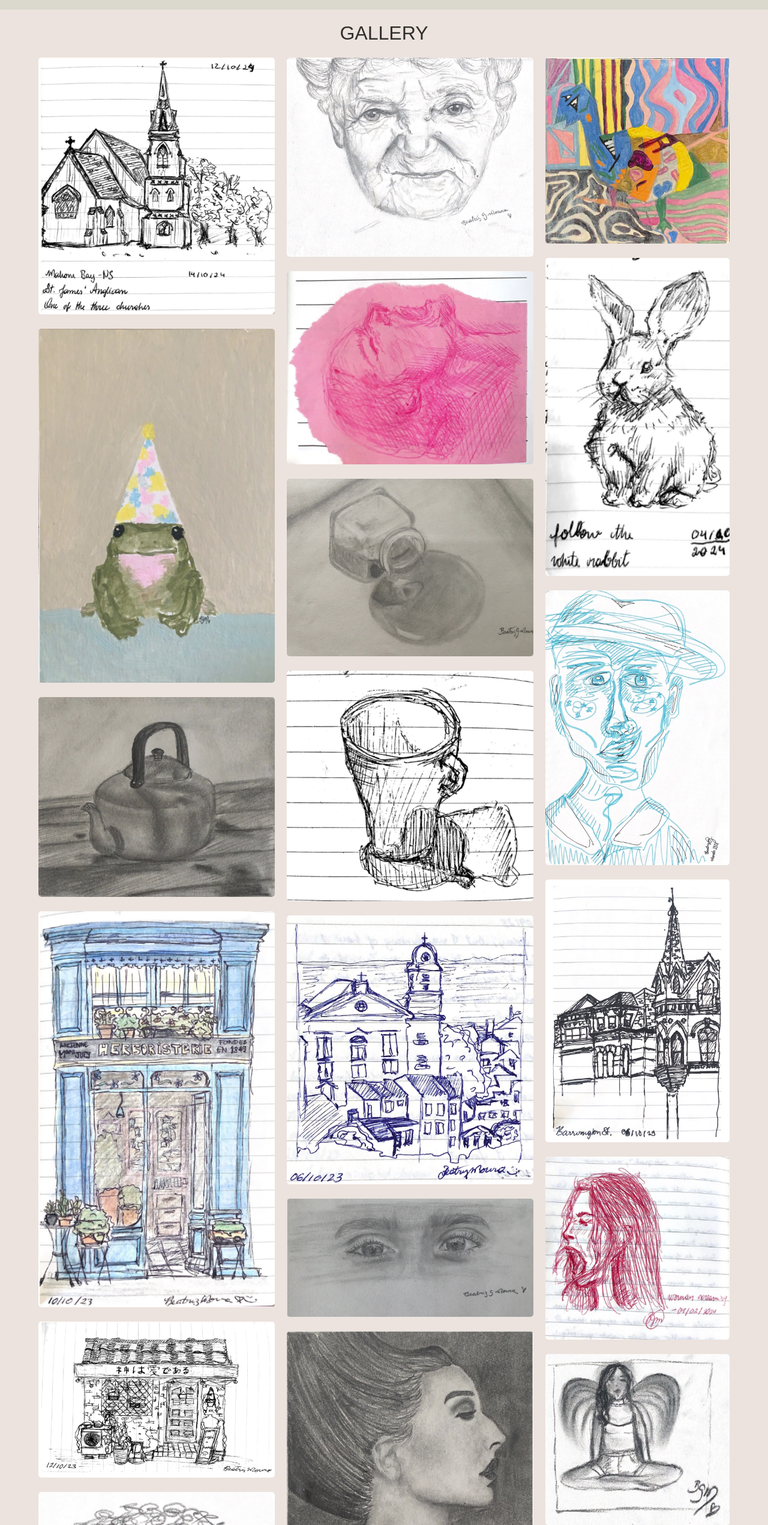
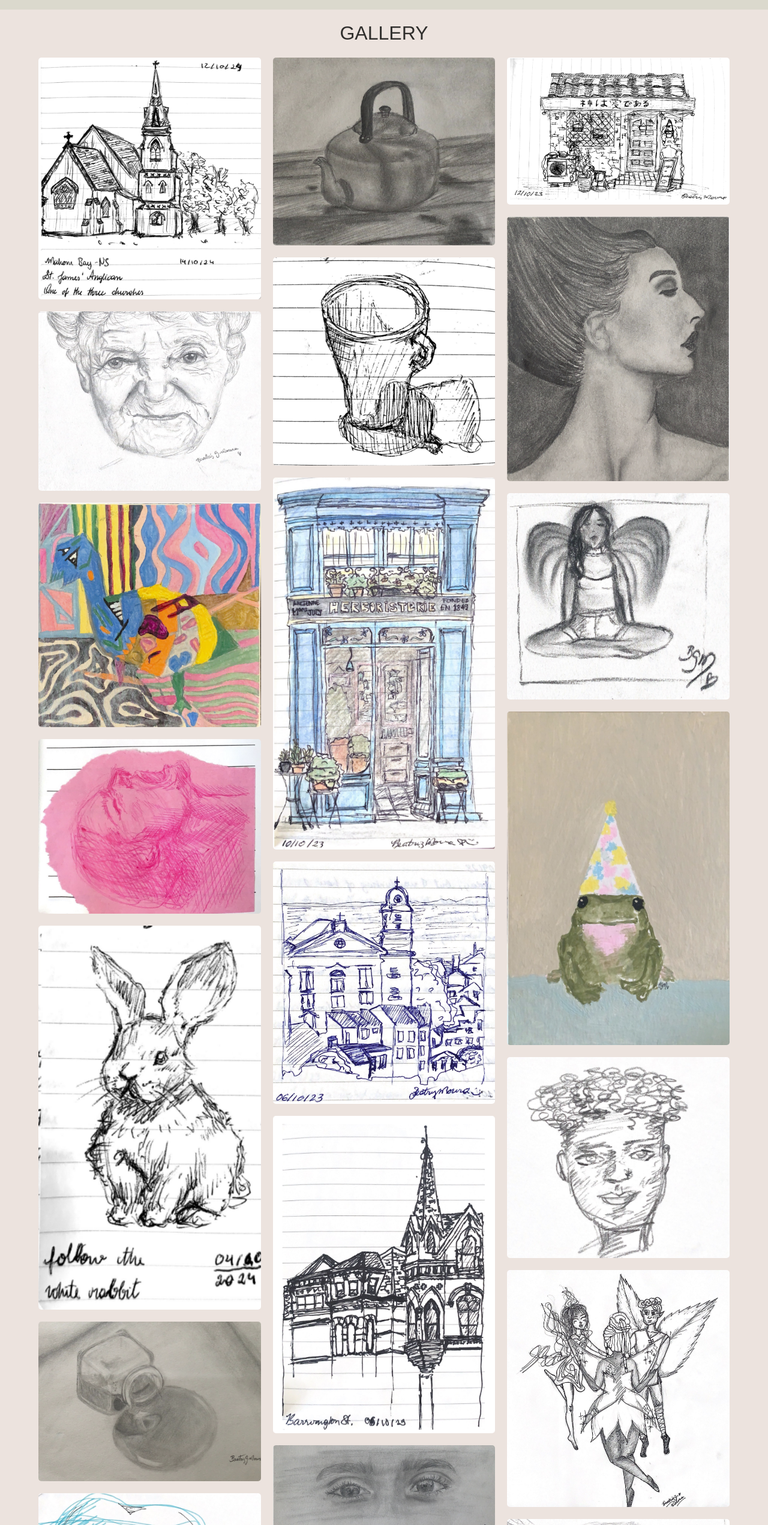
Before and after one commit to gonmbea/eden, a React (Create React App) app: page /Art in a window 1280 px wide. Shown: the part 64-2606 px from the top of the page at 60% size. Built offline with nearby package versions, Linux system fonts and the light colour scheme; a web font is replaced by a local one.

Commit message:
refactor: better display of artWorks in gallery using an array and masonry inspired layout

```diff
--- a/src/App.js
+++ b/src/App.js
@@ -6,7 +6,7 @@ import NavBar from './Components/NavBar';
 import Hero from './Components/Hero';
 import AboutMe from './Pages/AboutMe';
 import Creations from './Components/Creations';
-import Wip from './Components/Wip';
+import Wip from './Pages/Wip';
 
 import Contact from './Components/Contact';
 import Art from './Pages/Art';
--- a/src/Components/Wip.js
+++ /dev/null
@@ -1,19 +0,0 @@
-import React from 'react';
-import { useTranslation } from 'react-i18next';
-import '../Scss/_wip.scss';
-
-function Wip() {
-    const { t } = useTranslation("WIP")
-    return(
-        <div className='wip-container'>
-            <h1>{t("title")}</h1>
-            <p>{t("text")}</p>
-            <p>{t("subtext")}</p>
-        </div>
-
-
-    );
-
-}
-
-export default Wip;
--- a/src/Pages/Art.js
+++ b/src/Pages/Art.js
@@ -32,84 +32,40 @@ function Art() {
 
     const { t } = useTranslation("Art");
 
+    const artWork = [
+        stJamesAnglican,
+        idosa,
+        cubismChicken,
+        pinkScream,
+        whieRabit,
+        mel,
+        homemAzul,
+        bule,
+        mug,
+        blueShop,
+        oldCity,
+        barringtonSt,
+        olhos,
+        womanScreaming,
+        casaJp,
+        perfil,
+        selfPortrait,
+        birthdayFrog,
+        trunkGuy,
+        gardenFaeries,
+        bebe
+    ];
+
     return (
         <div className="art-container">
             <h1>{t("title")}</h1>
 
-            {/* Three Collumns, with 9 images each */}
             <div className="art-gallery">
-                {/* Collumn 1 */}
-                <div className="collumn">
-                    <div className="photo">
-                        <img src={stJamesAnglican} />
+                {artWork.map((artWork, index) => (
+                    <div className="photo" key={index}>
+                        <img src={artWork} alt={`Artwork ${index}`} />
                     </div>
-                    <div className="photo">
-                        <img src={birthdayFrog} />
-                    </div>
-                    <div className="photo">
-                        <img src={bule} />
-                    </div>
-                    <div className="photo">
-                        <img src={blueShop} />
-                    </div>
-                    <div className="photo">
-                        <img src={casaJp} />
-                    </div>
-                    <div className="photo">
-                        <img src={trunkGuy} />
-                    </div>
-                </div>
-                {/* Collumn 2 */}
-                <div className="collumn">
-                    <div className="photo">
-                        <img src={idosa} />
-                    </div>
-                    <div className="photo">
-                        <img src={pinkScream} />
-                    </div>
-                    <div className="photo">
-                        <img src={mel} />
-                    </div>
-                    <div className="photo">
-                        <img src={mug} />
-                    </div>
-                    <div className="photo">
-                        <img src={oldCity} />
-                    </div>
-                    <div className="photo">
-                        <img src={olhos} />
-                    </div>
-                    <div className="photo">
-                        <img src={perfil} />
-                    </div>
-                    <div className="photo">
-                        <img src={gardenFaeries} />
-                    </div>
-                </div>
-                {/* Collumn 3 */}
-                <div className="collumn">
-                    <div className="photo">
-                        <img src={cubismChicken} />
-                    </div>
-                    <div className="photo">
-                        <img src={whieRabit} />
-                    </div>
-                    <div className="photo">
-                        <img src={homemAzul} />
-                    </div>
-                    <div className="photo">
-                        <img src={barringtonSt} />
-                    </div>
-                    <div className="photo">
-                        <img src={womanScreaming} />
-                    </div>
-                    <div className="photo">
-                        <img src={selfPortrait} />
-                    </div>
-                    <div className="photo">
-                        <img src={bebe} />
-                    </div>
-                </div>
+                ))}
             </div>
         </div>
     );
--- /dev/null
+++ b/src/Pages/Wip.js
@@ -0,0 +1,26 @@
+import React from 'react';
+import { useTranslation } from 'react-i18next';
+import '../Scss/_wip.scss';
+import snail from '../Assets/Wip/snail.png';
+
+
+function Wip() {
+    const { t } = useTranslation("WIP");
+    return (
+        <div className="wip-container">
+            <div>
+                <h1>{t("title")}</h1>
+            </div>
+            <div>
+                <img src={snail} />
+            </div>
+            <div>
+                <p>{t("text")}</p>
+                <p>{t("subtext")}</p>
+            </div>
+        </div>
+    );
+
+}
+
+export default Wip;
--- a/src/Scss/_aboutMe.scss
+++ b/src/Scss/_aboutMe.scss
@@ -12,7 +12,6 @@ body{
         margin: 0 auto;
         padding-top: $navbar-height;
         display: flex;
-        // justify-content: space-between;
         justify-content: space-evenly;
 
     }
--- a/src/Scss/_art.scss
+++ b/src/Scss/_art.scss
@@ -1,7 +1,7 @@
 @import "./variables";
 
-.art{
-    &-container{
+.art {
+    &-container {
         width: $gallery-central-width;
         margin: 0;
         padding-top: $navbar-height;
@@ -13,37 +13,37 @@
 
     }
 
-    &-gallery{
-        display: flex;
-        gap: $gap-between-photos;
-        justify-content: center;
+    &-gallery {
+        column-count: 3;
+        column-gap: $gap-between-photos;
 
-        .collumn{
-            display: flex;
-            flex-direction: column;
-            gap: $gap-between-photos;
-            // width: 100%;
-        }
+        .photo {
+            break-inside: avoid;
+            margin-bottom: $gap-between-photos;
 
-        .photo{
-
-            img{
+            img {
                 width: 100%;
                 height: auto;
                 border-radius: $photo-border-radius;
-
+                display: block;
             }
-
         }
     }
 
 
 }
 
-@media(max-width: 768px) {
 
-    .art-gallery{
-        flex-direction: column;
+
+
+@media (max-width: 1024px) {
+    .art-gallery {
+        column-count: 2;
     }
+}
 
+@media (max-width: 600px) {
+    .art-gallery {
+        column-count: 1;
+    }
 }
--- a/src/Scss/_wip.scss
+++ b/src/Scss/_wip.scss
@@ -1,12 +1,16 @@
 @import './variables';
 
-.wip-container{
+.wip{
+    &-container{
     width: $global-central-width;
-    margin: 0;
+    margin: 0 auto;
     padding-top: $navbar-height;
     display: flex;
     flex-direction: column;
-    align-self: center;
     text-align: center;
 
+    img{
+        width: 15rem;
+    }
 }
+}
```
Also changed, not shown: src/Assets/Wip/snail.png (added).
